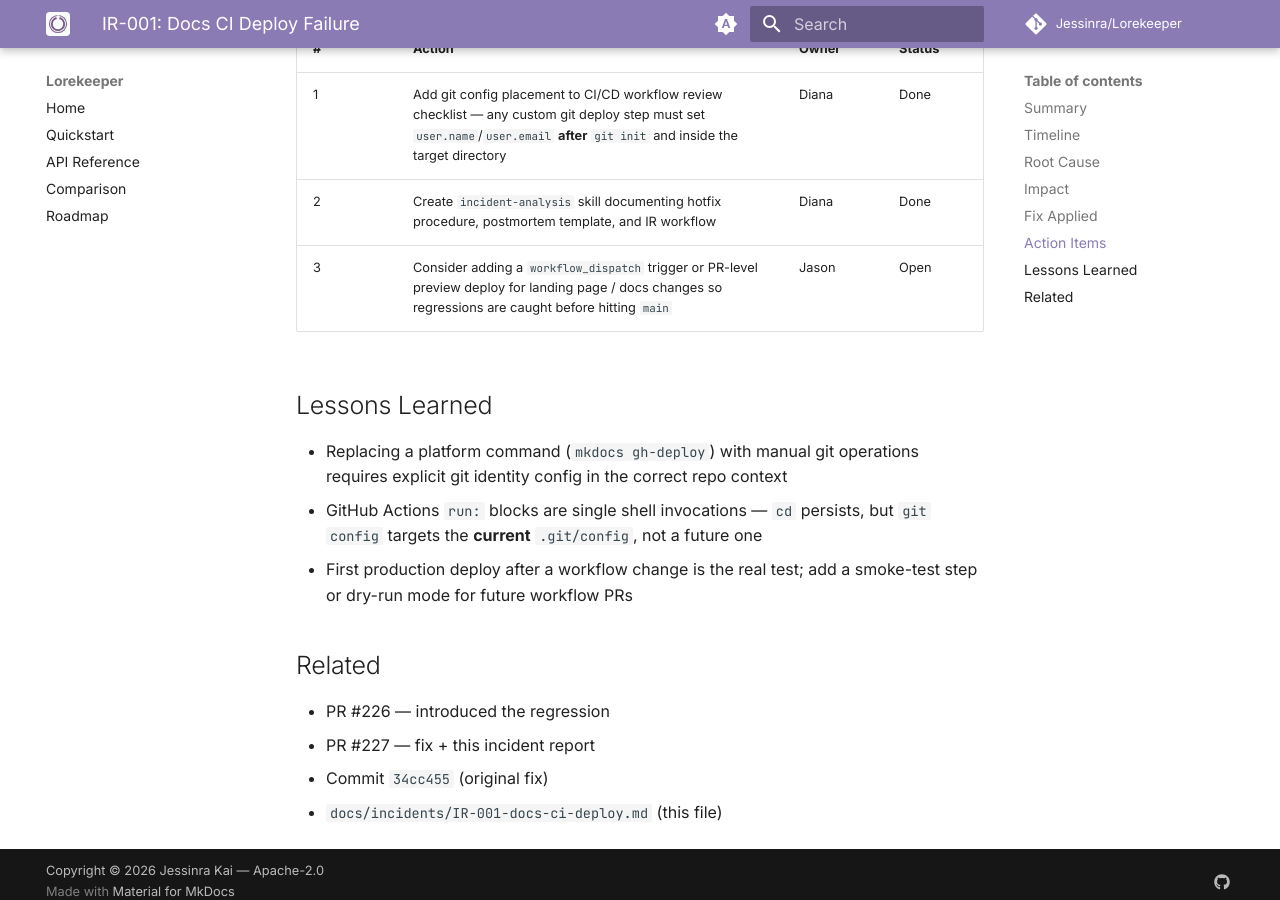
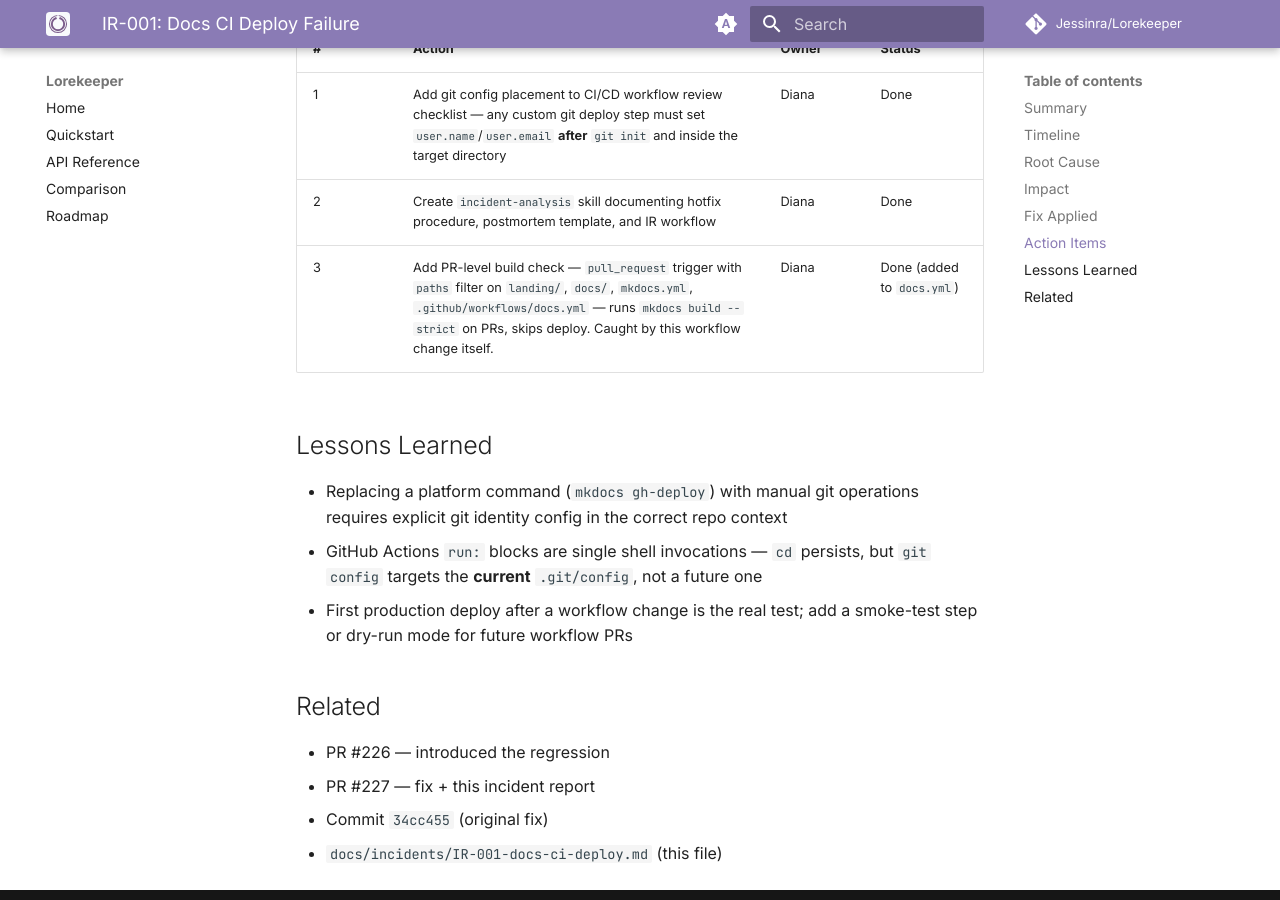
Before and after one commit to Jessinra/Lorekeeper, an MkDocs documentation site: the page built from docs/incidents/IR-001-docs-ci-deploy.md, in a window 1280 px wide and 900 px high, scrolled down 2355 px. Built offline with MkDocs 1.6.1 and Material for MkDocs 9.7.7, drawn with Linux system fonts in a browser that asks for light colours; comment, search, counter and statistics services are not loaded.

Commit message:
[LKPR-0] Add PR-level build check for docs changes — catch regressions before merge

```diff
--- a/docs/incidents/IR-001-docs-ci-deploy.md
+++ b/docs/incidents/IR-001-docs-ci-deploy.md
@@ -78,11 +78,11 @@ Moved the `git config` commands to execute **after** `cd build && git init -b gh
 
 ## Action Items
 
-| #   | Action                                                                                                                                                                          | Owner | Status |
-| --- | ------------------------------------------------------------------------------------------------------------------------------------------------------------------------------- | ----- | ------ |
-| 1   | Add git config placement to CI/CD workflow review checklist — any custom git deploy step must set `user.name`/`user.email` **after** `git init` and inside the target directory | Diana | Done   |
-| 2   | Create `incident-analysis` skill documenting hotfix procedure, postmortem template, and IR workflow                                                                             | Diana | Done   |
-| 3   | Consider adding a `workflow_dispatch` trigger or PR-level preview deploy for landing page / docs changes so regressions are caught before hitting `main`                        | Jason | Open   |
+| #   | Action                                                                                                                                                                                                                               | Owner | Status                     |
+| --- | ------------------------------------------------------------------------------------------------------------------------------------------------------------------------------------------------------------------------------------ | ----- | -------------------------- |
+| 1   | Add git config placement to CI/CD workflow review checklist — any custom git deploy step must set `user.name`/`user.email` **after** `git init` and inside the target directory                                                      | Diana | Done                       |
+| 2   | Create `incident-analysis` skill documenting hotfix procedure, postmortem template, and IR workflow                                                                                                                                  | Diana | Done                       |
+| 3   | Add PR-level build check — `pull_request` trigger with `paths` filter on `landing/`, `docs/`, `mkdocs.yml`, `.github/workflows/docs.yml` — runs `mkdocs build --strict` on PRs, skips deploy. Caught by this workflow change itself. | Diana | Done (added to `docs.yml`) |
 
 ## Lessons Learned
 
```
Also changed, not shown: 1 other file.
